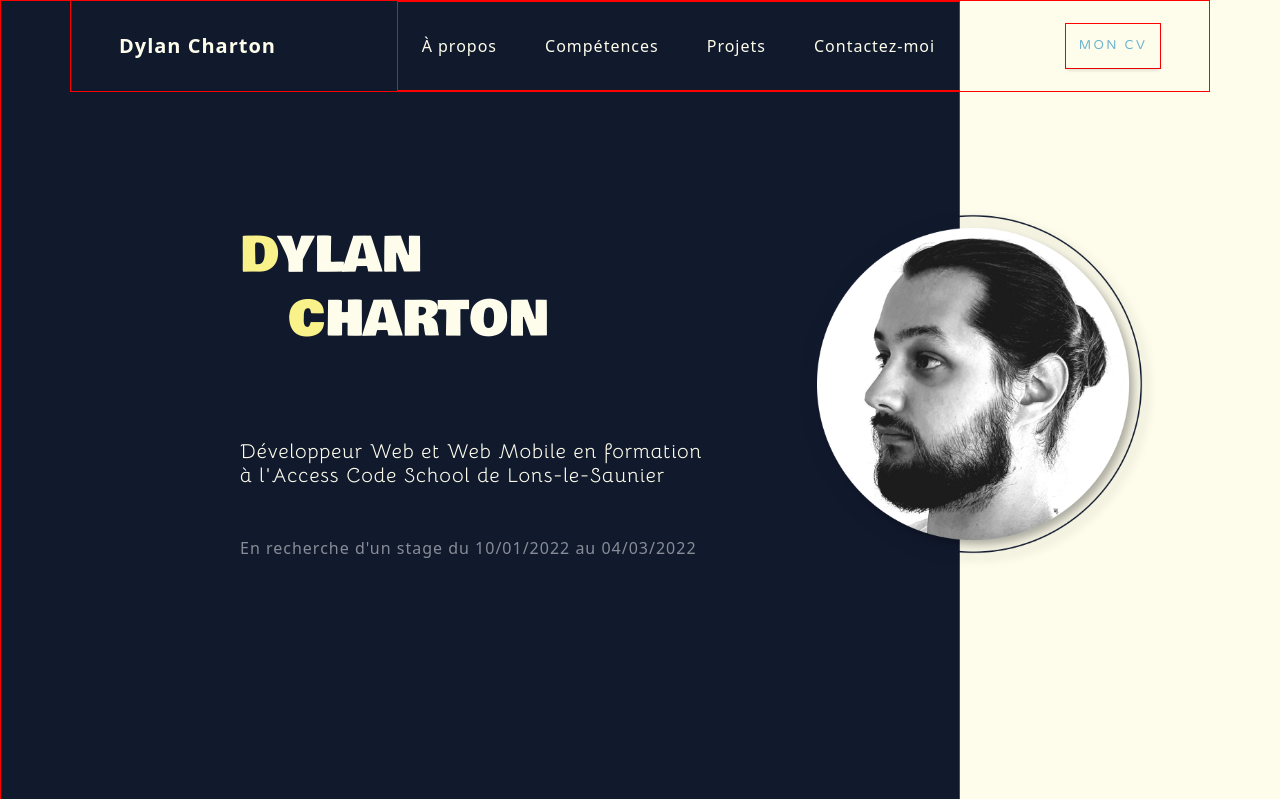
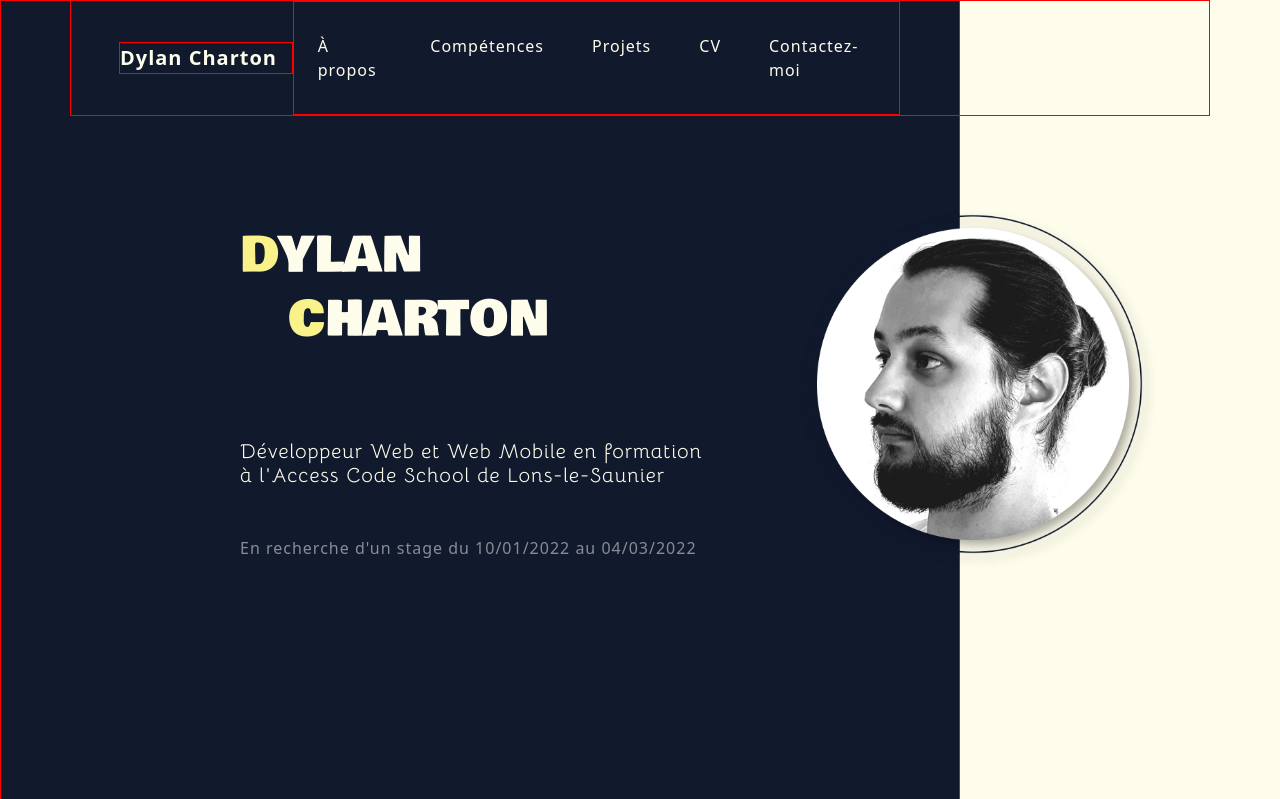
Before and after one commit to DylanCharton/Portfolio, a PHP site: page / in a window 1280 px wide. Shown: the top 799 px of the page. Run offline with PHP 8.4, Linux system fonts and the light colour scheme; some libraries are stand-ins or nearby versions.

Commit message:
Positionnement et marges de la section Find More / Suppression du bouton CV dans la nav

```diff
--- a/css/styles.css
+++ b/css/styles.css
@@ -71,6 +71,15 @@ h2{
   font-family: "bellotaregular";
   padding-top : 5rem;
 }
+
+.navbar>.container, .navbar>.container-fluid, .navbar>.container-lg, .navbar>.container-md, .navbar>.container-sm, .navbar>.container-xl, .navbar>.container-xxl {
+  display: flex;
+  flex-wrap: inherit;
+  align-items: center;
+  justify-content: flex-start;
+}
+
+
 
 #mainNav {
   min-height: 3.5rem;
@@ -187,6 +196,7 @@ footer{
 }
 .projects-section {
   padding: 10rem 0;
+  padding-bottom:5rem;
   background-color: #11192d;
 }
 .projects-section .featured-text {
@@ -304,6 +314,8 @@ footer{
   font-family: 'josefin_sansthin' ;
   font-size: 3rem;
   font-weight: 700;
+  margin-top: 4rem;
+  padding-bottom: 6rem;
 }
 #find-more{
   background-color: #11192d;
@@ -368,6 +380,7 @@ transform: translate(-50%, -50%);
 }
 .findmore-elements{
   height: 300px;
+  margin-bottom: 10rem;
 }
 #github-findmore{
   background: #fefdec;
--- a/index.html
+++ b/index.html
@@ -23,22 +23,22 @@
         <!-- Navigation-->
         <nav class="navbar navbar-expand-lg navbar-light fixed-top" id="mainNav">
             <div class="container px-4 px-lg-5">
-                <a class="navbar-brand" href="#page-top">Dylan Charton</a>
+                <div class="col-2">
+                    <a class="navbar-brand" href="#page-top">Dylan Charton</a>
+                </div>
                 <button class="navbar-toggler navbar-toggler-right" type="button" data-bs-toggle="collapse" data-bs-target="#navbarResponsive" aria-controls="navbarResponsive" aria-expanded="false" aria-label="Toggle navigation">
                     Menu
                     <i class="fas fa-bars"></i>
                 </button>
-                <div class="collapse navbar-collapse" id="navbarResponsive">
-                    <ul class="navbar-nav ms-auto">
+                <div class="collapse navbar-collapse col-7" id="navbarResponsive">
+                    <ul class="navbar-nav ms-auto offset">
                         <li class="nav-item"><a class="nav-link" href="#about">À propos</a></li>
                         <li class="nav-item"><a class="nav-link" href="#skills">Compétences</a></li>
                         <li class="nav-item"><a class="nav-link" href="#projects">Projets</a></li>
+                        <li class="nav-item"><a class="nav-link" href="#find-more">CV</a></li>
                         <li class="nav-item"><a class="nav-link" href="#signup">Contactez-moi</a></li>
                     </ul>
 
-                </div>
-                <div class="resume-div">
-                <a class="btn btn-primary" href="#resume">Mon CV</a>
                 </div>
             </div>
         </div>
```
